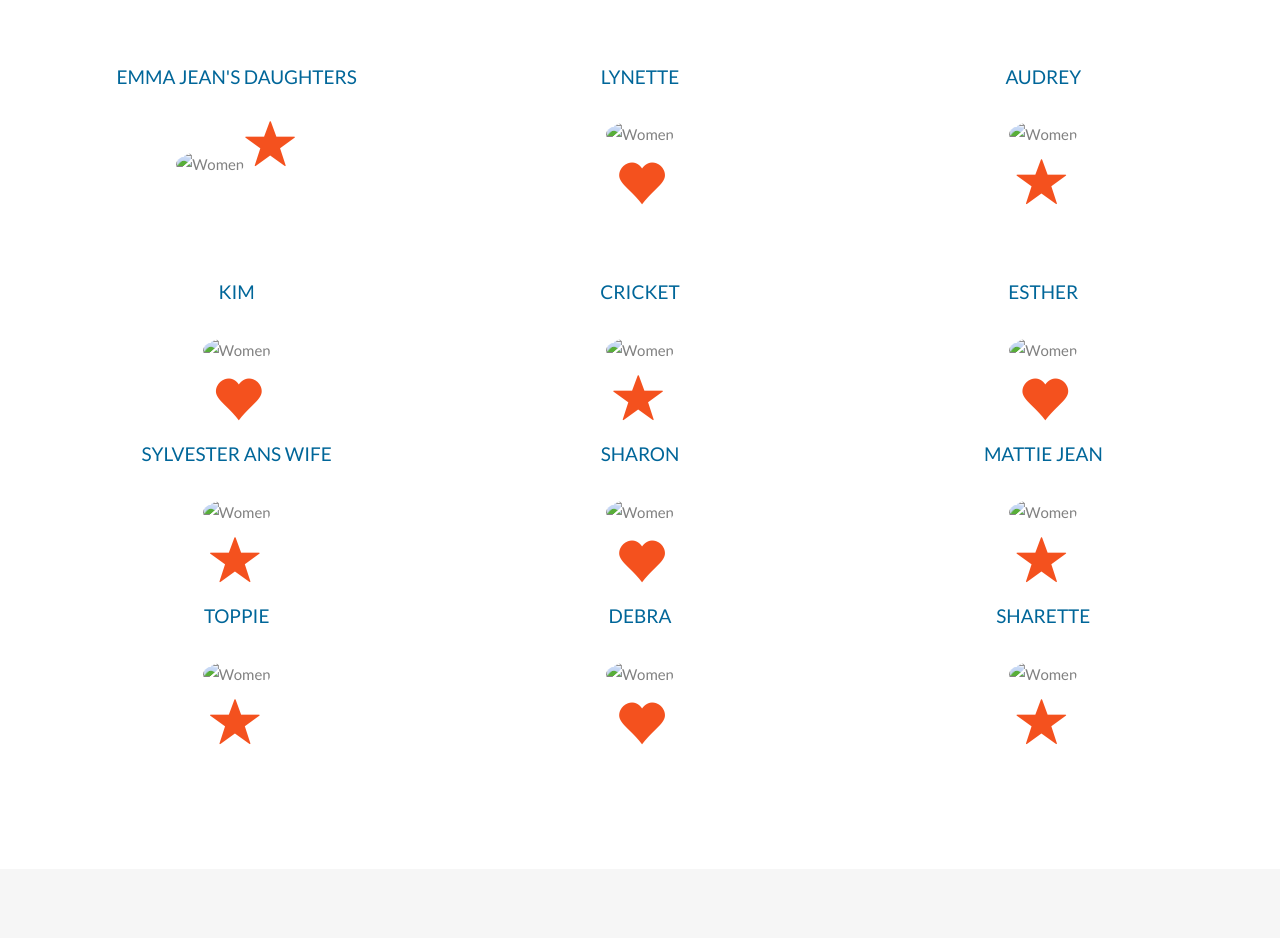
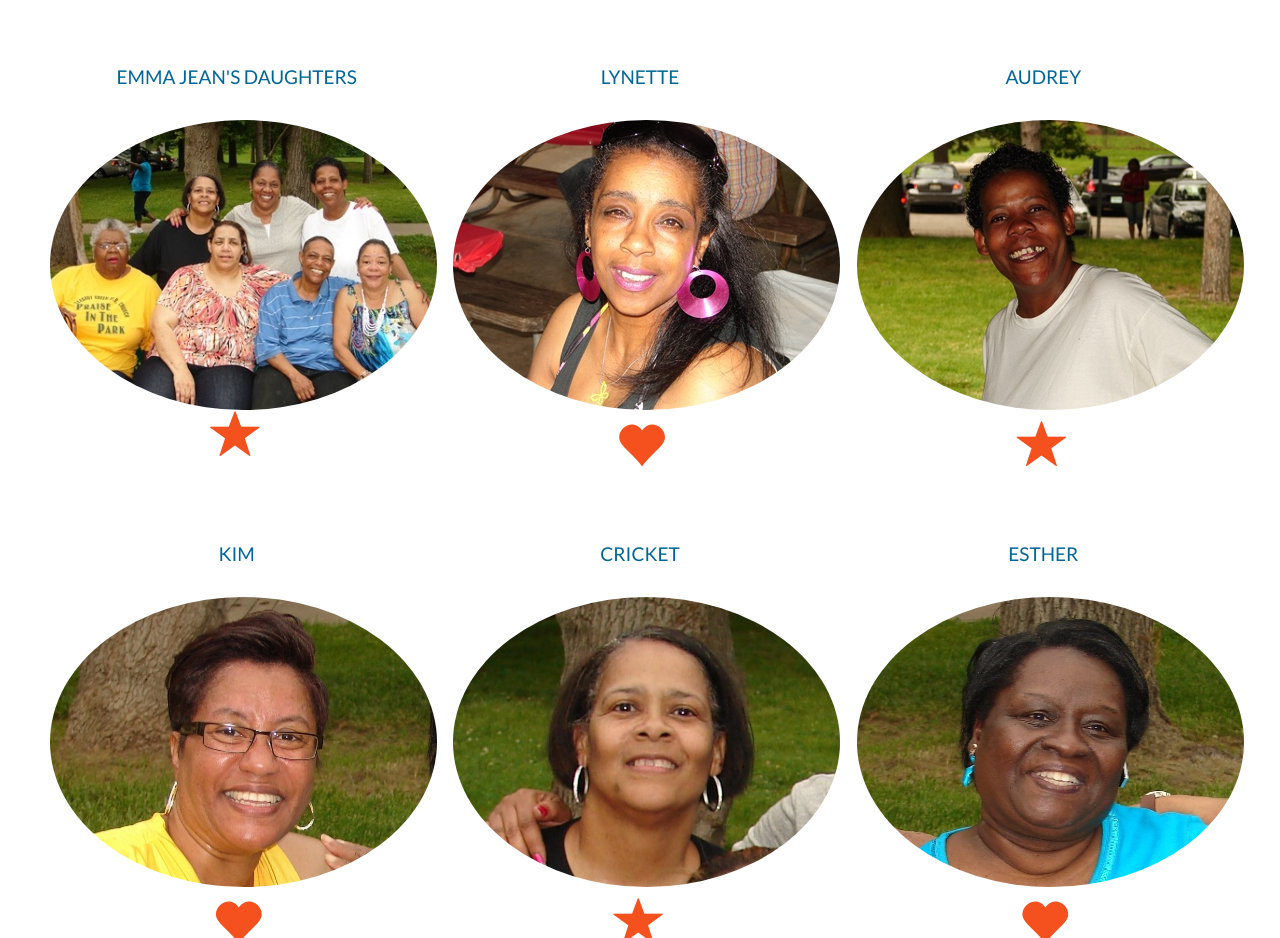
Before and after one commit to Nkcurlett/my-family, a plain HTML site: page index.html in a window 1280 px wide. Shown: the part 1862-2800 px from the top of the page. Drawn offline with nearby package versions, Linux system fonts and the light colour scheme; some packages are replaced by stand-ins of ours; files whose address does not match are found by name.

Commit message:
Update index.html

```diff
--- a/index.html
+++ b/index.html
@@ -51,7 +51,7 @@
       font-family: Montserrat, sans-serif;
 }
 .ancestor {
-  background: url(web-family/family-header.jpg);
+  background: url(images/family-header.jpg);
   background-repeat: no-repeat;
   width:auto;
   height: 570px;
@@ -266,7 +266,7 @@
 
     </div>
     <div class="col-sm-4">
-      <p><img src="web-family/emma.jpg" class="img-circle" width="327px" height="327px"></p>
+      <p><img src="images/emma.jpg" class="img-circle" width="327px" height="327px"></p>
     </div>
   </div>
 </div>
@@ -274,7 +274,7 @@
 <div class="container-fluid bg-grey">
   <div class="row">
     <div class="col-sm-4">
-      <p><img src="web-family/ladies.jpg" class="img-circle" width=387px" height="290px"></p>
+      <p><img src="images/ladies.jpg" class="img-circle" width=387px" height="290px"></p>
     </div>
     <div class="col-sm-8">
       <h2>The Daughters of Emma Jean Houston</h2><br>
@@ -293,20 +293,20 @@
   <div class="row slideanim">
     <div class="col-sm-4">
       <h4>EMMA JEAN'S DAUGHTERS</h4>
-      <img src="web-family/ladies.jpg" class="img-circle" alt="Women" width="387px" height="290px"></a>
+      <img src="images/ladies.jpg" class="img-circle" alt="Women" width="387px" height="290px"></a>
       <span class="glyphicon glyphicon-star logo-small"></span>
 
 
     </div>
     <div class="col-sm-4">
        <h4>LYNETTE</h4>
-    <p><img src="web-family/lynette.jpg" class="img-circle" alt="Women" width="387px" height="290px"></p>
+    <p><img src="images/lynette.jpg" class="img-circle" alt="Women" width="387px" height="290px"></p>
     <span class="glyphicon glyphicon-heart logo-small"></span>
 
     </div>
     <div class="col-sm-4">
         <h4>AUDREY</h4>
-    <p><img src="web-family/audrey.jpg" class="img-circle" alt="Women" width="387px" height="290px"></p>
+    <p><img src="images/audrey.jpg" class="img-circle" alt="Women" width="387px" height="290px"></p>
     <span class="glyphicon glyphicon-star logo-small"></span>
 
     </div>
@@ -315,19 +315,19 @@
   <div class="row slideanim">
     <div class="col-sm-4">
      <h4>KIM</h4>
-        <p><img src="web-family/kim.jpg" class="img-circle" alt="Women" width="387px" height="290px"></p>
+        <p><img src="images/kim.jpg" class="img-circle" alt="Women" width="387px" height="290px"></p>
       <span class="glyphicon glyphicon-heart logo-small"></span>
 
     </div>
     <div class="col-sm-4">
    <h4>CRICKET</h4>
-        <p><img src="web-family/cricket.jpg" class="img-circle" alt="Women" width="387px" height="290px"></p>
+        <p><img src="images/cricket.jpg" class="img-circle" alt="Women" width="387px" height="290px"></p>
       <span class="glyphicon glyphicon-star logo-small"></span>
 
     </div>
     <div class="col-sm-4">
       <h4>ESTHER</h4>
-        <p><img src="web-family/esther.jpg" class="img-circle" alt="Women" width="387px" height="290px"></p>
+        <p><img src="images/esther.jpg" class="img-circle" alt="Women" width="387px" height="290px"></p>
       <span class="glyphicon glyphicon-heart logo-small"></span>
 
     </div>
@@ -335,19 +335,19 @@
   <div class="row slideanim">
     <div class="col-sm-4">
    <h4>SYLVESTER ANS WIFE</h4>
-      <p><img src="web-family/syl.jpg" class="img-circle" alt="Women" width="387px" height="290px"></p>
+      <p><img src="images/syl.jpg" class="img-circle" alt="Women" width="387px" height="290px"></p>
       <span class="glyphicon glyphicon-star logo-small"></span>
 
     </div>
     <div class="col-sm-4">
   <h4>SHARON</h4>
-    <p><img src="web-family/sharon.jpg" class="img-circle" alt="Women" width="387px" height="290px"></p>
+    <p><img src="images/sharon.jpg" class="img-circle" alt="Women" width="387px" height="290px"></p>
     <span class="glyphicon glyphicon-heart logo-small"></span>
 
     </div>
     <div class="col-sm-4">
   <h4>MATTIE JEAN</h4>
-    <p><img src="web-family/mattie.jpg" class="img-circle" alt="Women" width="387px" height="290px"></p>
+    <p><img src="images/mattie.jpg" class="img-circle" alt="Women" width="387px" height="290px"></p>
     <span class="glyphicon glyphicon-star logo-small"></span>
 
     </div>
@@ -355,19 +355,19 @@
   <div class="row slideanim">
     <div class="col-sm-4">
   <h4>TOPPIE</h4>
-      <p><img src="web-family/toppie.jpg" class="img-circle" alt="Women" width="387px" height="290px"></p>
+      <p><img src="images/toppie.jpg" class="img-circle" alt="Women" width="387px" height="290px"></p>
       <span class="glyphicon glyphicon-star logo-small"></span>
 
     </div>
     <div class="col-sm-4">
    <h4>DEBRA</h4>
-    <p><img src="web-family/debra.jpg" class="img-circle" alt="Women" width="387px" height="290px"></p>
+    <p><img src="images/debra.jpg" class="img-circle" alt="Women" width="387px" height="290px"></p>
     <span class="glyphicon glyphicon-heart logo-small"></span>
 
     </div>
     <div class="col-sm-4">
   <h4>SHARETTE</h4>
-    <p><img src="web-family/sharette.jpg" class="img-circle" alt="Women" width="387px" height="290px"></p>
+    <p><img src="images/sharette.jpg" class="img-circle" alt="Women" width="387px" height="290px"></p>
     <span class="glyphicon glyphicon-star logo-small"></span>
 
     </div>
```
